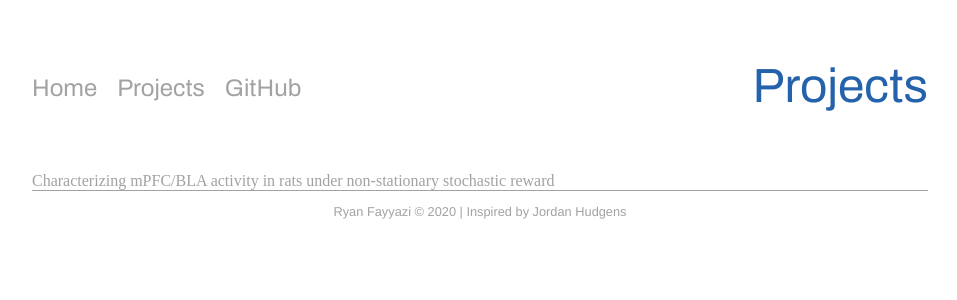
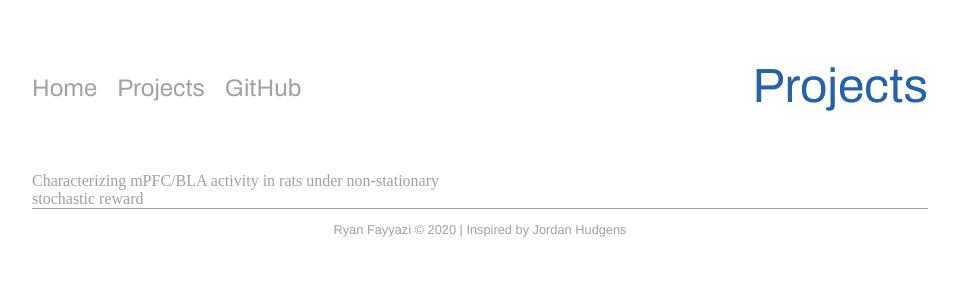
Before and after one commit to rfayyazi/rfayyazi.github.io, a Jekyll site: the page projects.html, which Jekyll copies as it is, in a window 1280 px wide. Shown: the top 300 px of the page, without its empty margins (160-1117 px from the left). Built offline with Jekyll 4.4.1, drawn with Linux system fonts in a browser that asks for light colours.

Commit message:
Update projects.html

```diff
--- a/projects.html
+++ b/projects.html
@@ -29,9 +29,10 @@
       </div>
 
       <div class='content-wrapper'>
-        <a href='seamans_rat_MAB.html'>Characterizing mPFC/BLA activity in rats under non-stationary stochastic reward</a>
+        <div class='projects-content-wrapper'>
+          <a href='seamans_rat_MAB.html'>Characterizing mPFC/BLA activity in rats under non-stationary stochastic reward</a>
+        </div>
       </div>
-
     </div>
       <footer>
         <p>Ryan Fayyazi &copy 2020 | Inspired by <a href="https://github.com/jordanhudgens/portfolio-html-site">Jordan Hudgens</a></p>
```
